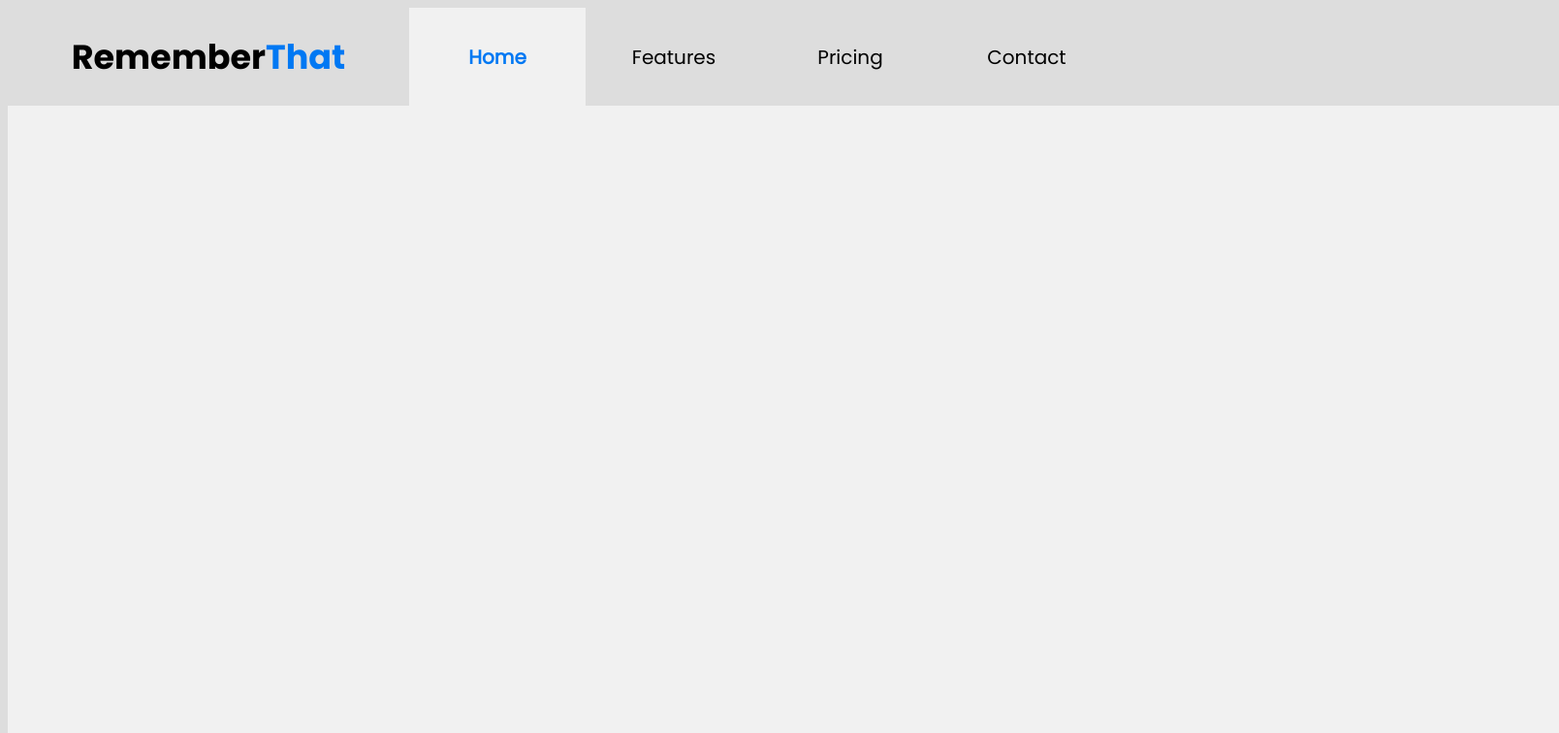
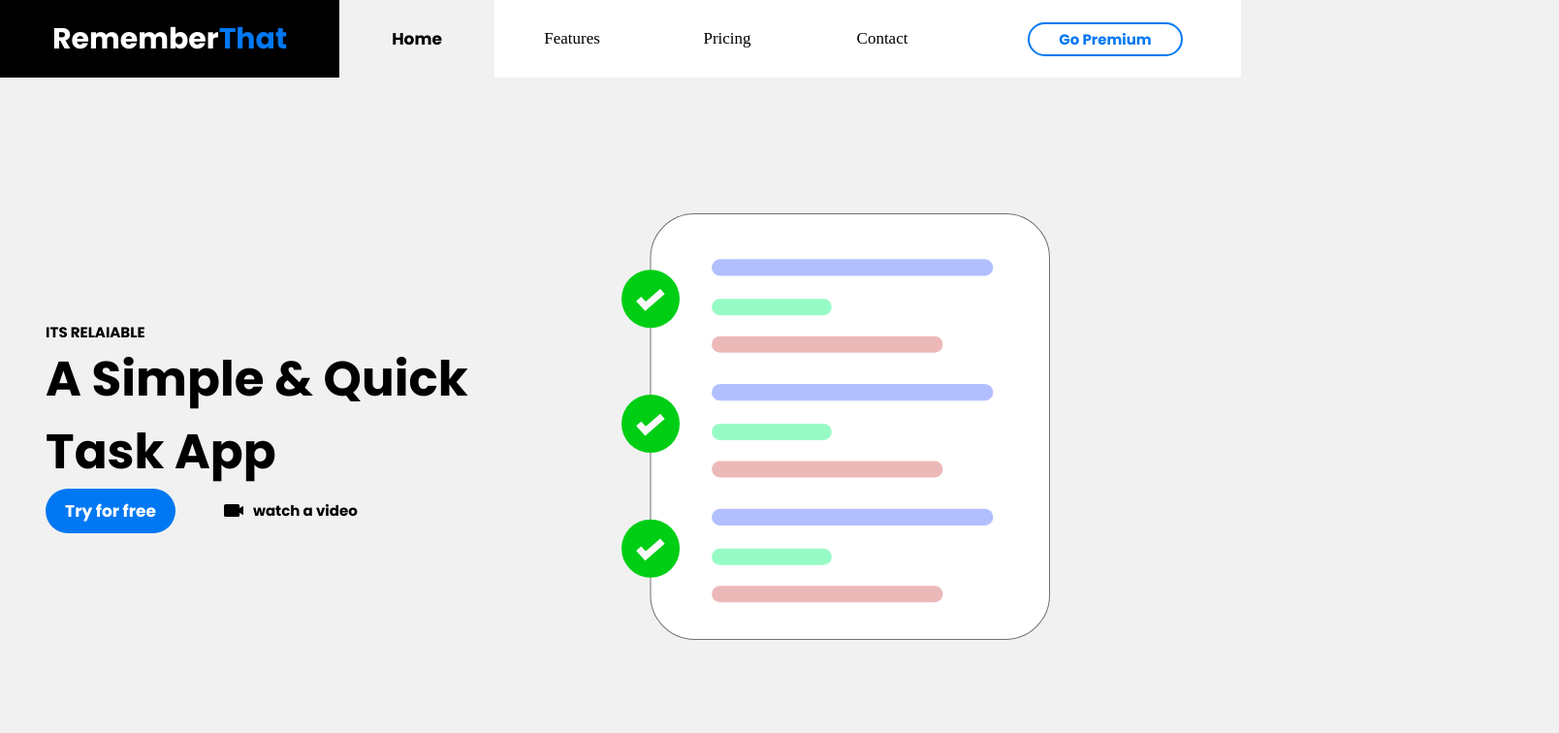
Before and after one commit to AbdulSalam55/learning-git, a website built with Parcel: page Projects/RememberThat/index.html in a window 1280 px wide. Shown: the top 756 px of the page at 97% size, 1608 px wide, since content can reach past the window. Built offline with nearby package versions, Linux system fonts and the light colour scheme; files whose address does not match are found by name.

Commit message:
Remember that updated

```diff
--- a/Projects/RememberThat/index.html
+++ b/Projects/RememberThat/index.html
@@ -3,27 +3,61 @@
 <head>
     <meta charset="UTF-8">
     <meta name="viewport" content="width=device-width, initial-scale=1.0">
-    <title>Abdul Salam's Portfolio</title>
+    <title>RememberThat</title>
     <link rel="stylesheet" href="styles.css">
 </head>
 <body>
+    <div class="homepage">
+        <header class="navbar-main">
+            <a href="" class="main-heading">
+            <div class="logo"><h1 >
+            Remember
+            <div class="primary--font">That</div></h1></div>
+            </a>
+            <navbar class="navbar-menu">
 
-    <header>
-        <ul class="navbar">
-            <li class="nav__item logo-container "><h1>Remember<h1 class="heading--primary">That</h1></h1></li>
+                <div class="nav-group">
+                    <div class="nav-item focus"><a href="">Home</a></div>
+                    <div class="nav-item">Features</div>
+                    <div class="nav-item">Pricing</div>
 
-            <li ><a href="#" class="nav__item  focus">Home</a></li>
-            <li ><a href="#" class="nav__item">Features</a></li>
-            <li ><a href="#" class="nav__item">Pricing</a></li>
-            <li ><a href="#" class="nav__item">Contact</a></li>
+                </div>
+
+                <div class="nav-group">
+                    <div class="nav-item">Contact</div>
+                    <button class="cta nav-item"> Go Premium</button>
+                </div>
+            </navbar>
+        </header>
+
+    <div class="hero">
 
 
-        </ul>
-    </header>
-<div class="hero">
+        <div class="hero__description">
+            <p for="">ITS RELAIABLE</p>
+            <h2>A Simple & Quick Task App</h2>
+            <br>
+            <span class="cta-watch-video">
+                <button class="btn btn--primary"> Try for free</button>
+                <img class="icon" src="./images/camcoder.svg" alt="">
+                <p class="inline"> watch a video</p>
+            </span>
+        </div>
+
+        <img src="./images/list-checkbox.svg" alt="" class="hero-app">
+
+    </div>
+    </div>
+
+    <div class="float-decor"><img src="./images/app_tick.svg" class="icon-large"></div>
+    <div class="homepage page--2">
+       <div class="app-features">
+        <div class="feature"><img src="tick-circle.svg" class="icon-medium" alt=""><h3 class="white">Unlimited tasks</h3></div>
+        <div class="feature"><img src="tick-circle.svg" class="icon-medium" alt=""><h3 class="white">SMS Reminder</h3></div>
+        <div class="feature"><img src="tick-circle.svg" class="icon-medium" alt=""><h3 class="white">Location Reminder</h3></div>
+        <div class="feature"><img src="tick-circle.svg" class="icon-medium" alt=""><h3 class="white">Date & Time Reminder</h3></div>
+        <div class="feature"><img src="tick-circle.svg" class="icon-medium" alt=""><h3 class="white">Other Awsome Features</h3></div>
 
 
 
-
-</body>
 </html>
--- a/Projects/RememberThat/styles.css
+++ b/Projects/RememberThat/styles.css
@@ -1,23 +1,23 @@
 :root{
-    --color-primary: #0078f3;
-    --color-secondary: #00ce15;
-    --color-accent: red;
-    --background--color: #dddddd;
+    --color-primary: #0078F3;
+    --color-secondary: #101050;
+    --color-background-primary: #f1f1f1;
+
+    --color-test: gold;
 }
+*{
+    margin: 0px;
+    padding: 0px;
+    box-sizing: border-box;
 
-*{
-    text-decoration: none;
-    box-sizing: border-box;
 }
-
 @font-face {
     font-family: 'Poppins-Bold';
     src:  url('fonts/Poppins-Bold.woff2') format('woff2'),
           url('fonts/Poppins-Bold.woff') format('woff');
   }
-
   @font-face {
-    font-family: 'Poppins';
+    font-family: 'Poppins-Regular';
     src:  url('fonts/Poppins-Regular.woff2') format('woff2'),
           url('fonts/Poppins-Regular.woff') format('woff');
   }
@@ -28,81 +28,212 @@
     font-size: 62.5%;
 }
 
+body{
+
+    background-color: var(--color-background-primary);
+}
+
+h3{
+    font-family: Poppins-Regular;
+    font-size: 2rem;
+    letter-spacing: 3px;
+}
+
+.white{
+    color: white;
+}
+
+.homepage{
+    display: inline-flex;
+    flex-direction:column;
+    width: 100vw;
+    height: 100vh;
+}
+.page--2{
+    display: inline-flex;
+    justify-content: center;
+    flex-direction: row;
+    background-color: var(--color-secondary);
+}
 
 
-body{
-    font-family: Poppins, Arial, Helvetica, sans-serif;
 
-    background-color: var(--background--color);
+.primary--font{
+    color: var(--color-primary);
 }
 
-.navbar{
-    list-style: none;
+/* Navbar Container */
+.navbar-main{
+    display: inline-flex;
+    align-items: center;
+    width: 100vw;
+    height: 80px;
+    background-color: white;
+}
+
+
+/*   Logo  */
+.logo h1{
+    display: inline-flex;
+    font-size: 3rem;
+    font-family: Poppins-Bold;
+    justify-content: center;
+    align-items: center;
+    width: 350px;
+    height: 80px;
+}
+
+.main-heading:hover{
+    color: white;
+    background-color: black;
+}
+
+/* Navbar Menu   <flex> */
+.navbar-menu{
     display: flex;
-    margin:0px;
-    padding: 0px;
+    width: 100%;
+    justify-content: space-between;
 
+}
+a{
+    color: black;
+    text-decoration: none;
+}
+.nav-item {
+    display: inline-flex;
+    font-family: Poppins;
+    font-size: 1.7rem;
+    justify-content: center;
+    align-items: center;
+    width: 160px;
+    height: 80px;
+    transition: font-family .15s ease, background .15s ease;
+
+}
+.nav-item:hover , .focus{
+    font-family: Poppins-Bold;
+    background-color: var(--color-background-primary);
+}
+
+.nav-group{
+    justify-content: center;
+    align-items: center;
+    display: inline-flex;
+}
+
+
+/*  call to action Butoon */
+.cta{
+    border-radius: 3rem;
+    font-size: 1.5rem;
+    font-family: Poppins-Bold;
+    margin: 0rem 7rem;
+    width: 16rem;
+    height: 3.5rem;
+    background-color: white;
+    border: 2px solid var(--color-primary);
+    color: var(--color-primary);
+    transition: background-color .17s ease, color .17s ease;
+}
+.cta:hover{
+    background-color: var(--color-primary);
+    color: white;
+}
+
+.cta-watch-video{
+    display: flex;
+
+    justify-content: start;
+    align-items: center;
+}
+
+.icon{
+    margin: 1rem;
+    width: 2rem;
+    margin-left: 5rem;
+}
+.icon-medium{
+    margin: 1rem 3rem;
+    padding: 0rem;
+    width: 4.3rem;
+
+}
+.icon-large{
+    margin: 1rem 3rem;
+    padding: 0rem;
+    width: 25rem;
+
+}
+
+.hero{
+    display: inline-flex;
+    flex-direction: row;
+    justify-content: space-around;
+    align-items: center;
+    height: 100vh;
+}
+
+.hero__description h2{
+    display: inline-flex;
+    flex-direction: column;
+    width: 50rem;
+    font-family: Poppins-Bold;
+    font-size: 5rem;
+}
+
+.btn{
+    font-family: Poppins-Bold;
+    font-size: 1.7rem;
+    border: none;
+    border-radius: 3rem;
+    padding: 1rem 2rem;
+}
+
+.hero-app{
+    margin-right: 15rem;
+}
+
+.btn--primary{
+    color: white;
+    background-color: var(--color-primary);
+    transition: background-color;
+}
+.btn--primary:hover{
+    background-color:  #2a8ff5;
 
 }
 
 
-
-.nav__item{
-    display: inline-flex;
-    justify-content: center;
-    align-items: center;
-    color: black;
-    width: 182px;
-    height: 101px;
-    font-size: 2rem;
-    transition: all .3s ease;
+p{
+    font-family: Poppins-Bold;
+    font-size: 1.5rem;
+}
+.inline{
+    display: inline;
 }
 
-.nav__item:hover, .focus{
-    background: #f1f1f1;
-    color: var(--color-primary);
-    font-weight: 700;
-}
-
-.hero{
-    display: flex;
-    justify-content: space-between;
-    background-color: #F1f1f1;
-    flex-direction: row;
-    width: 1600px;
-    height: 975px;
-}
-
-.app--diagram{
+/* # features list */
+.app-features{
     display: inline-flex;
     flex-direction: column;
-    justify-content: center;
-    align-items: center;
-    background-color: #aaaaaa;
-    width: 415px;
-    height: 440px;
-    border-radius: 45px;
-    padding: 2rem;
+    justify-content:  center;
+    align-items: start;
+    height: 100vh;
 }
 
 
+.feature{
+    display: inline-flex;
+    justify-content: space-between;
+    align-items: center;
+    margin: 1.7rem;
+}
 
-.logo-container{
-    display: inline-flex;
-    justify-content: center;
-    font-family:  Poppins-Bold;
-    align-items: center;
-    width: 414px;
-    margin-left: 0px;
+.float-decor{
+    display: inline-block;
+    position: relative;
+    right: 5rem;
+    top: 40rem;
+    margin: 0PX;
 
 }
-
-h1{
-    display: inline-block;
-    font-size: 35px;
-    padding: 0px;
-    margin: 0px;
-}
-.heading--primary{
-    color: var(--color-primary);
-}
```
Also changed, not shown: Projects/RememberThat/svgs/app_tick.svg (added), Projects/RememberThat/svgs/camcoder.svg (added), Projects/RememberThat/svgs/list-checkbox.svg (added), Projects/RememberThat/svgs/tick-circle.svg (added).
